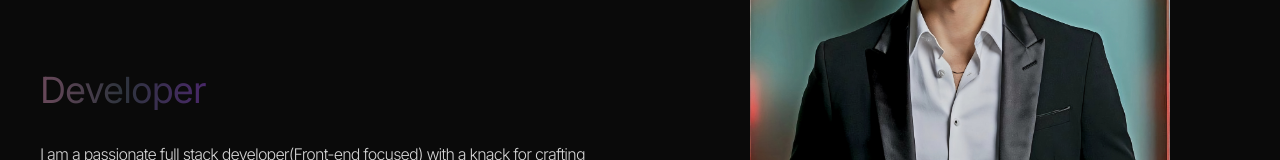
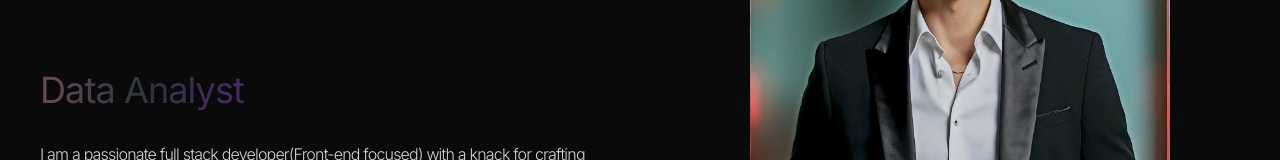
Before and after one commit to Shafin047/portfolio1, a React (Vite) app: page / in a window 1280 px wide. Shown: the part 482-642 px from the top of the page. Built offline with nearby package versions, Linux system fonts and the light colour scheme.

Commit message:
Update Hero.jsx

```diff
--- a/src/components/Hero.jsx
+++ b/src/components/Hero.jsx
@@ -24,6 +24,7 @@ const letter = {
 const Hero = () => {
   const [currentIndex, setCurrentIndex] = useState(0);
   const titles = [
+    "Data Analyst",
     "Front-End Developer",
     "Developer",
     "Fast Learner",
```
